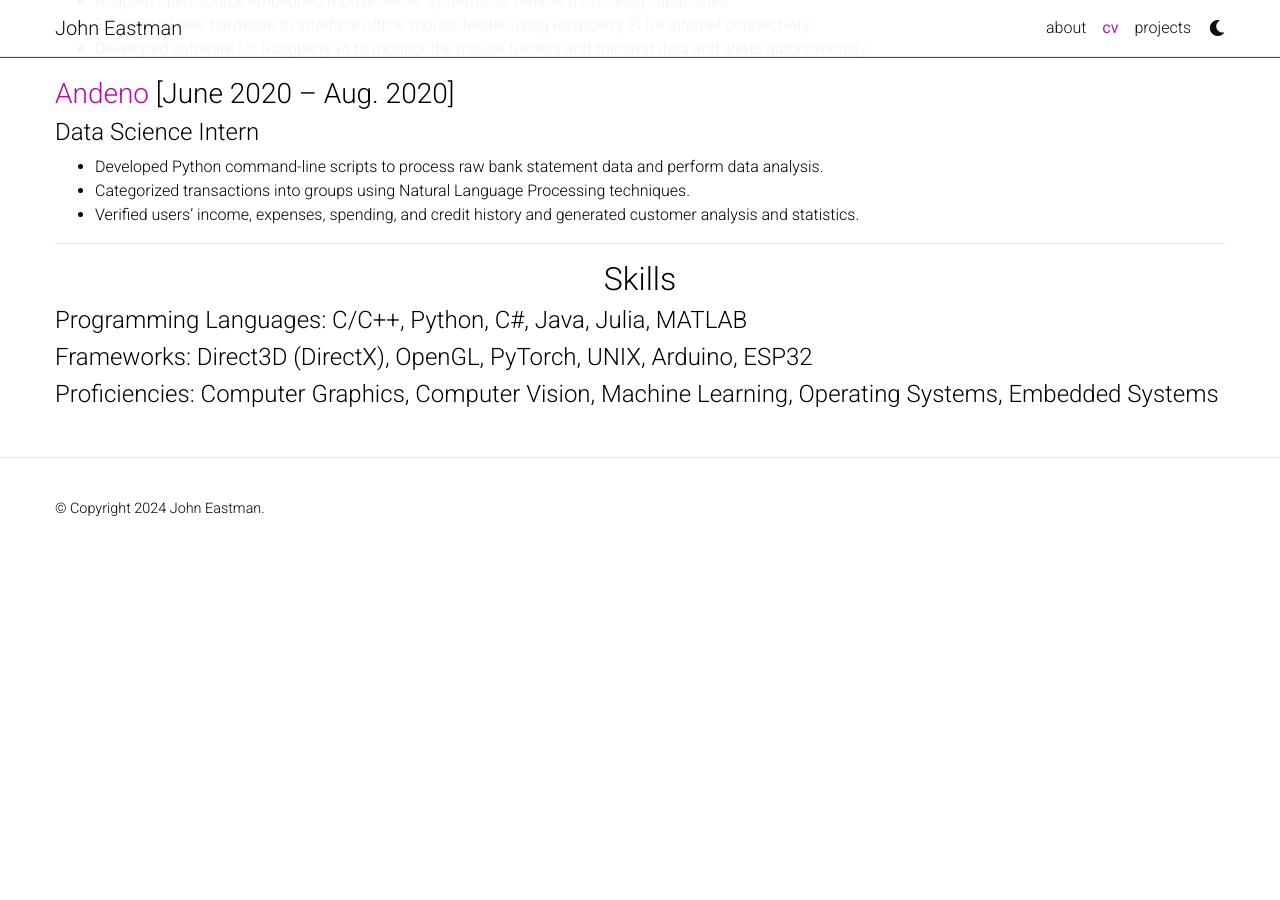
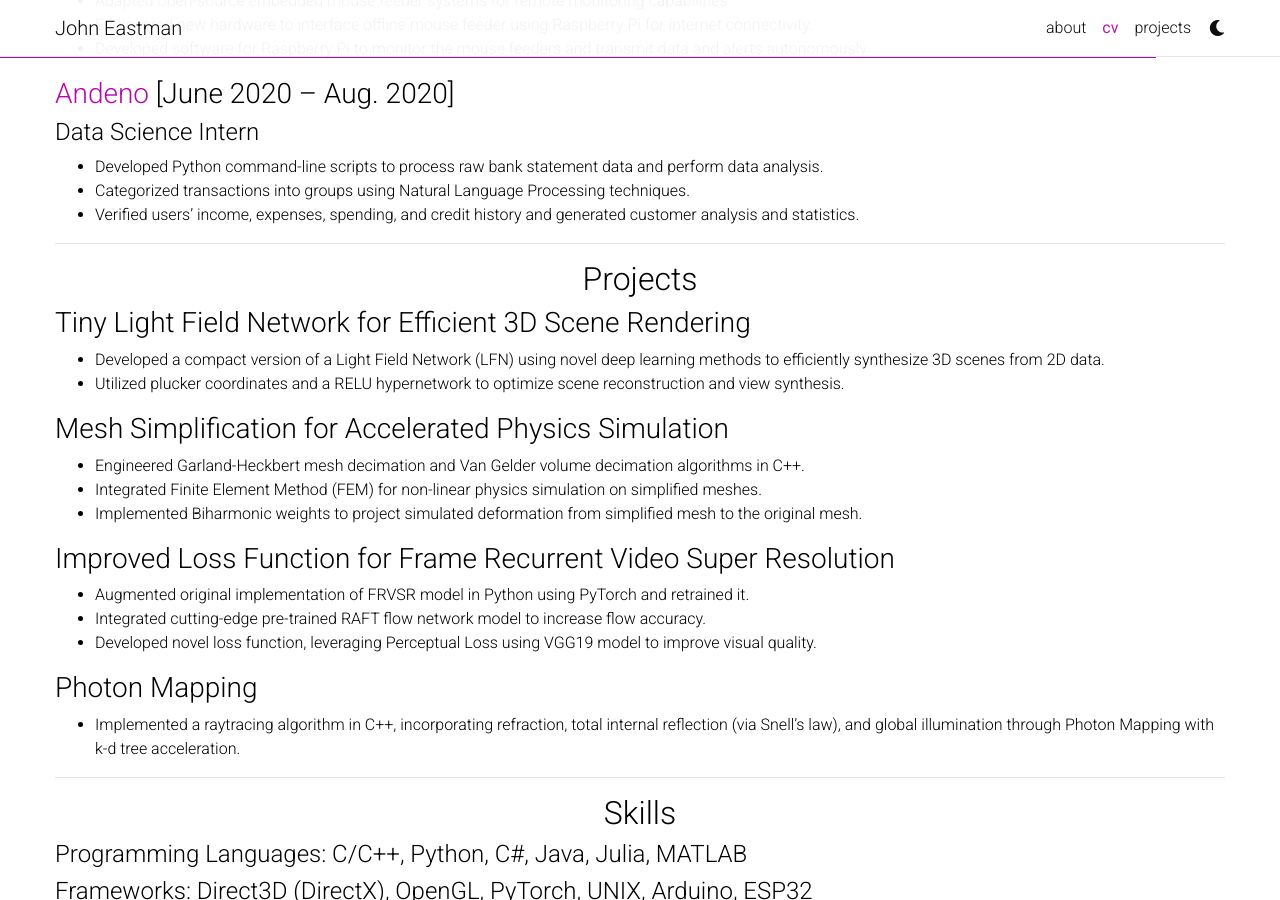
Before and after one commit to RedSweatshirt/RedSweatshirt.github.io, a Jekyll site: the page built from _pages/cv.md, in a window 1280 px wide and 900 px high, scrolled down 1794 px. Built offline with Jekyll 4.4.1, drawn with Linux system fonts in a browser that asks for light colours; comment, search, counter and statistics services are not loaded; a style sheet for code colours, icons or effects is not loaded; before the commit the page ends 2353 px from its top, so only the background shows below that; some of the changed text lies outside the part shown.

Commit message:
Update about page and resume

```diff
--- a/_pages/cv.md
+++ b/_pages/cv.md
@@ -75,6 +75,27 @@ pdf: JohnEastmanResume.pdf
 
 ---
 
+## <center>Projects</center>
+
+### Tiny Light Field Network for Efficient 3D Scene Rendering
+- Developed a compact version of a Light Field Network (LFN) using novel deep learning methods to efficiently synthesize 3D scenes from 2D data.
+- Utilized plucker coordinates and a RELU hypernetwork to optimize scene reconstruction and view synthesis.
+
+### Mesh Simplification for Accelerated Physics Simulation
+- Engineered Garland-Heckbert mesh decimation and Van Gelder volume decimation algorithms in C++.
+- Integrated Finite Element Method (FEM) for non-linear physics simulation on simplified meshes.
+- Implemented Biharmonic weights to project simulated deformation from simplified mesh to the original mesh.
+
+### Improved Loss Function for Frame Recurrent Video Super Resolution
+- Augmented original implementation of FRVSR model in Python using PyTorch and retrained it.
+- Integrated cutting-edge pre-trained RAFT flow network model to increase flow accuracy.
+- Developed novel loss function, leveraging Perceptual Loss using VGG19 model to improve visual quality.
+
+### Photon Mapping
+- Implemented a raytracing algorithm in C++, incorporating refraction, total internal reflection (via Snell's law), and global illumination through Photon Mapping with k-d tree acceleration.
+
+---
+
 ## <center>Skills</center>
 
 #### Programming Languages: C/C++, Python, C#, Java, Julia, MATLAB
```
Also changed, not shown: other parts of _pages/cv.md (+2 -2 lines), _pages/about.md (+1 -1 lines), 1 other file.
